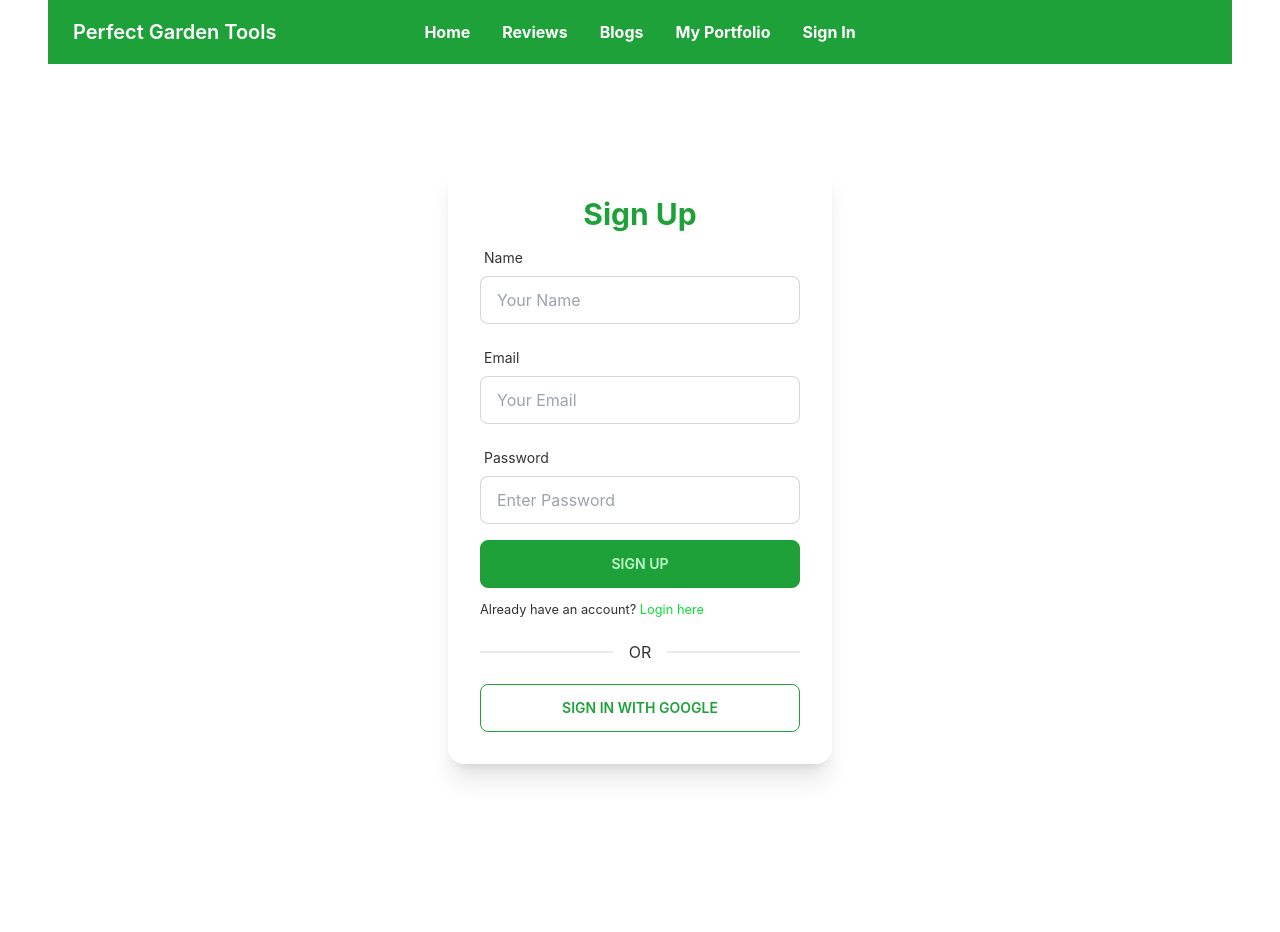
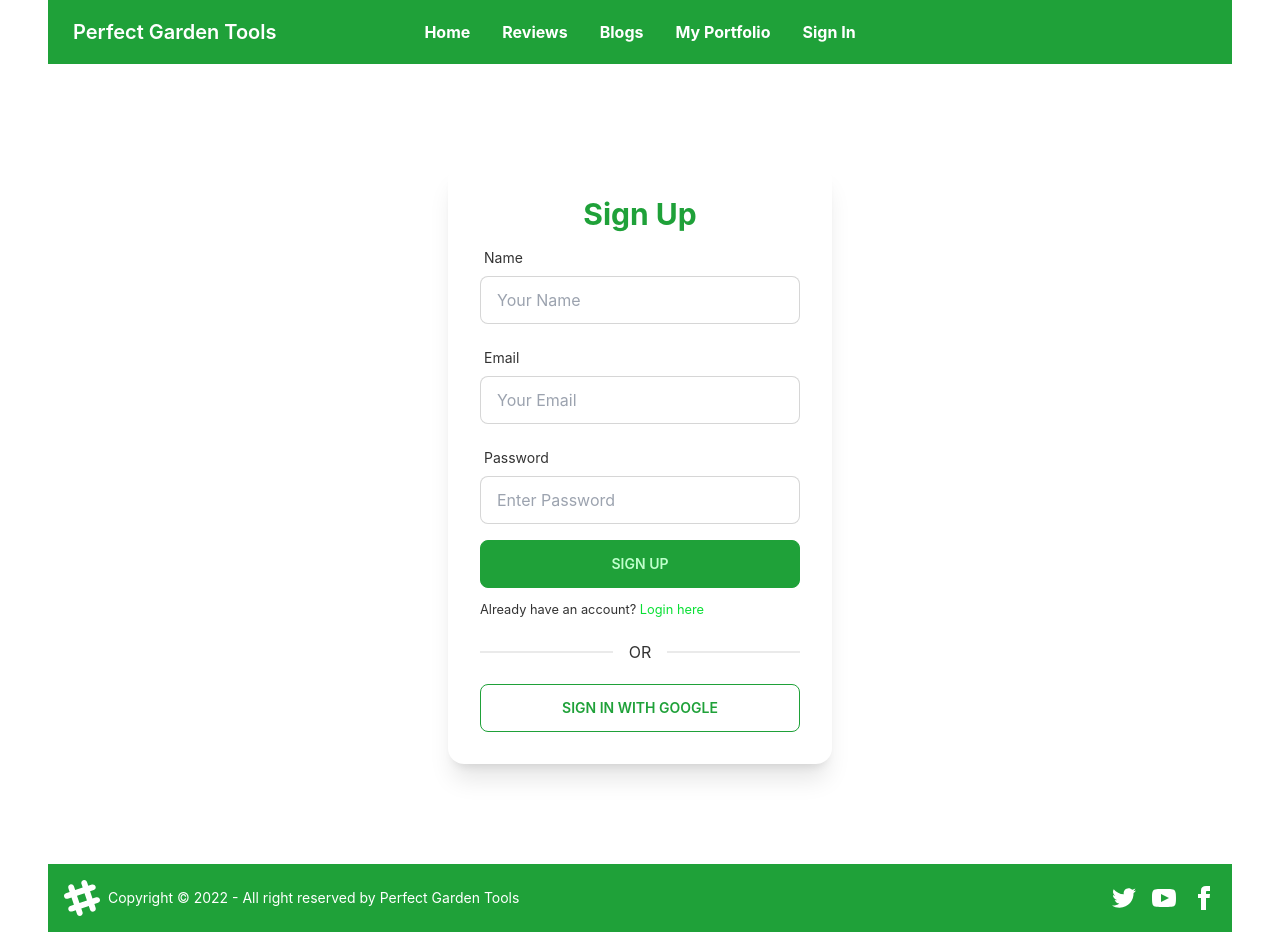
Before and after one commit to MAHossain1/perfect-garden-tools, a React (Create React App) app: page /signup in a window 1280 px wide. Before the commit the page ends 864 px from the top, so only its background shows below. Built offline with nearby package versions, Linux system fonts and the light colour scheme; no server answers.

Commit message:
footer added

```diff
--- a/src/App.js
+++ b/src/App.js
@@ -15,6 +15,7 @@
 import MyPurchaseItem from "./pages/Dashboard/MyPurchaseItem";
 import AddReview from "./pages/Dashboard/AddReview";
 import MyProfile from "./pages/Dashboard/MyProfile";
+import Footer from "./pages/Shared/Footer";
 
 function App() {
   return (
@@ -49,6 +50,7 @@
         <Route path="/signin" element={<SignIn />} />
         <Route path="/signup" element={<SignUp />} />
       </Routes>
+      <Footer></Footer>
       <ToastContainer />
     </div>
   );
--- /dev/null
+++ b/src/pages/Shared/Footer.js
@@ -0,0 +1,59 @@
+import React from "react";
+
+const Footer = () => {
+  return (
+    <footer class="footer items-center p-4 bg-primary text-white">
+      <div class="items-center grid-flow-col">
+        <svg
+          width="36"
+          height="36"
+          viewBox="0 0 24 24"
+          xmlns="http://www.w3.org/2000/svg"
+          fill-rule="evenodd"
+          clip-rule="evenodd"
+          class="fill-current"
+        >
+          <path d="M22.672 15.226l-2.432.811.841 2.515c.33 1.019-.209 2.127-1.23 2.456-1.15.325-2.148-.321-2.463-1.226l-.84-2.518-5.013 1.677.84 2.517c.391 1.203-.434 2.542-1.831 2.542-.88 0-1.601-.564-1.86-1.314l-.842-2.516-2.431.809c-1.135.328-2.145-.317-2.463-1.229-.329-1.018.211-2.127 1.231-2.456l2.432-.809-1.621-4.823-2.432.808c-1.355.384-2.558-.59-2.558-1.839 0-.817.509-1.582 1.327-1.846l2.433-.809-.842-2.515c-.33-1.02.211-2.129 1.232-2.458 1.02-.329 2.13.209 2.461 1.229l.842 2.515 5.011-1.677-.839-2.517c-.403-1.238.484-2.553 1.843-2.553.819 0 1.585.509 1.85 1.326l.841 2.517 2.431-.81c1.02-.33 2.131.211 2.461 1.229.332 1.018-.21 2.126-1.23 2.456l-2.433.809 1.622 4.823 2.433-.809c1.242-.401 2.557.484 2.557 1.838 0 .819-.51 1.583-1.328 1.847m-8.992-6.428l-5.01 1.675 1.619 4.828 5.011-1.674-1.62-4.829z"></path>
+        </svg>
+        <p>Copyright © 2022 - All right reserved by Perfect Garden Tools</p>
+      </div>
+      <div class="grid-flow-col gap-4 md:place-self-center md:justify-self-end">
+        <a>
+          <svg
+            xmlns="http://www.w3.org/2000/svg"
+            width="24"
+            height="24"
+            viewBox="0 0 24 24"
+            class="fill-current"
+          >
+            <path d="M24 4.557c-.883.392-1.832.656-2.828.775 1.017-.609 1.798-1.574 2.165-2.724-.951.564-2.005.974-3.127 1.195-.897-.957-2.178-1.555-3.594-1.555-3.179 0-5.515 2.966-4.797 6.045-4.091-.205-7.719-2.165-10.148-5.144-1.29 2.213-.669 5.108 1.523 6.574-.806-.026-1.566-.247-2.229-.616-.054 2.281 1.581 4.415 3.949 4.89-.693.188-1.452.232-2.224.084.626 1.956 2.444 3.379 4.6 3.419-2.07 1.623-4.678 2.348-7.29 2.04 2.179 1.397 4.768 2.212 7.548 2.212 9.142 0 14.307-7.721 13.995-14.646.962-.695 1.797-1.562 2.457-2.549z"></path>
+          </svg>
+        </a>
+        <a>
+          <svg
+            xmlns="http://www.w3.org/2000/svg"
+            width="24"
+            height="24"
+            viewBox="0 0 24 24"
+            class="fill-current"
+          >
+            <path d="M19.615 3.184c-3.604-.246-11.631-.245-15.23 0-3.897.266-4.356 2.62-4.385 8.816.029 6.185.484 8.549 4.385 8.816 3.6.245 11.626.246 15.23 0 3.897-.266 4.356-2.62 4.385-8.816-.029-6.185-.484-8.549-4.385-8.816zm-10.615 12.816v-8l8 3.993-8 4.007z"></path>
+          </svg>
+        </a>
+        <a>
+          <svg
+            xmlns="http://www.w3.org/2000/svg"
+            width="24"
+            height="24"
+            viewBox="0 0 24 24"
+            class="fill-current"
+          >
+            <path d="M9 8h-3v4h3v12h5v-12h3.642l.358-4h-4v-1.667c0-.955.192-1.333 1.115-1.333h2.885v-5h-3.808c-3.596 0-5.192 1.583-5.192 4.615v3.385z"></path>
+          </svg>
+        </a>
+      </div>
+    </footer>
+  );
+};
+
+export default Footer;
```
